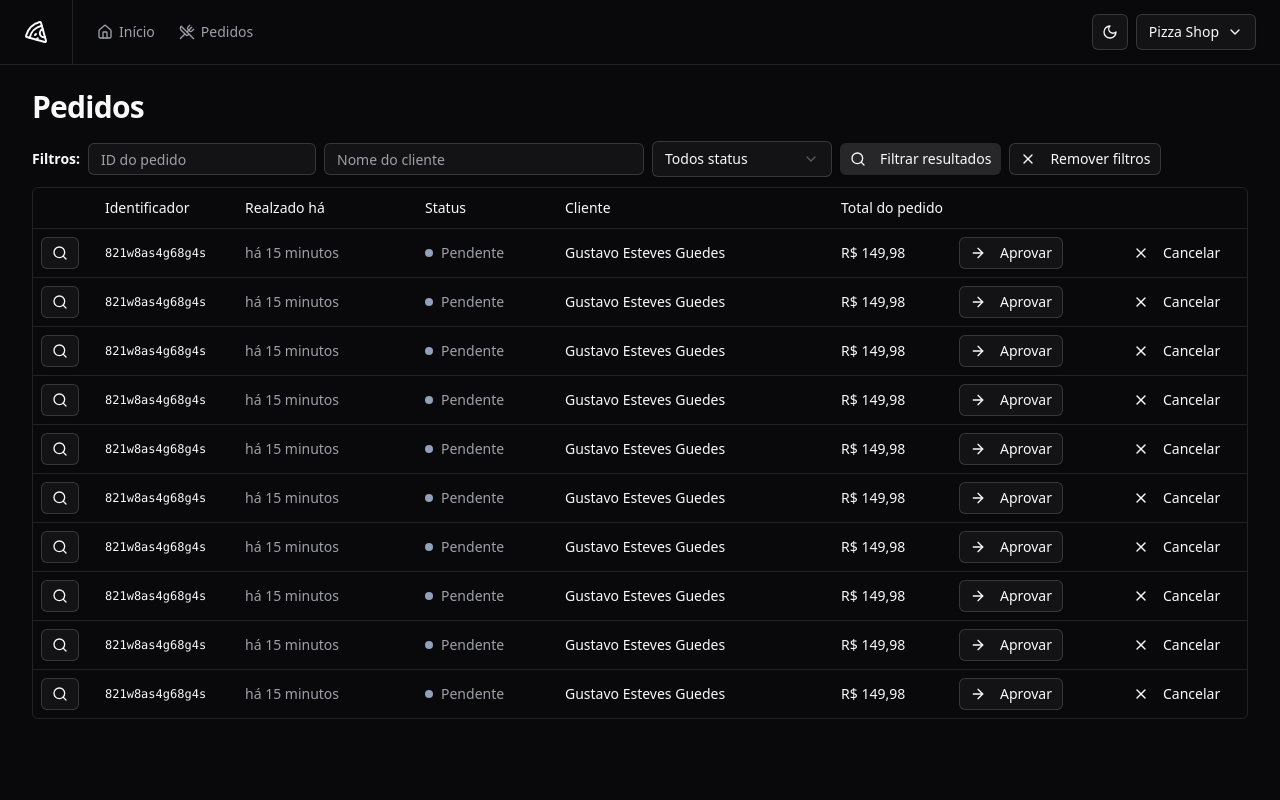
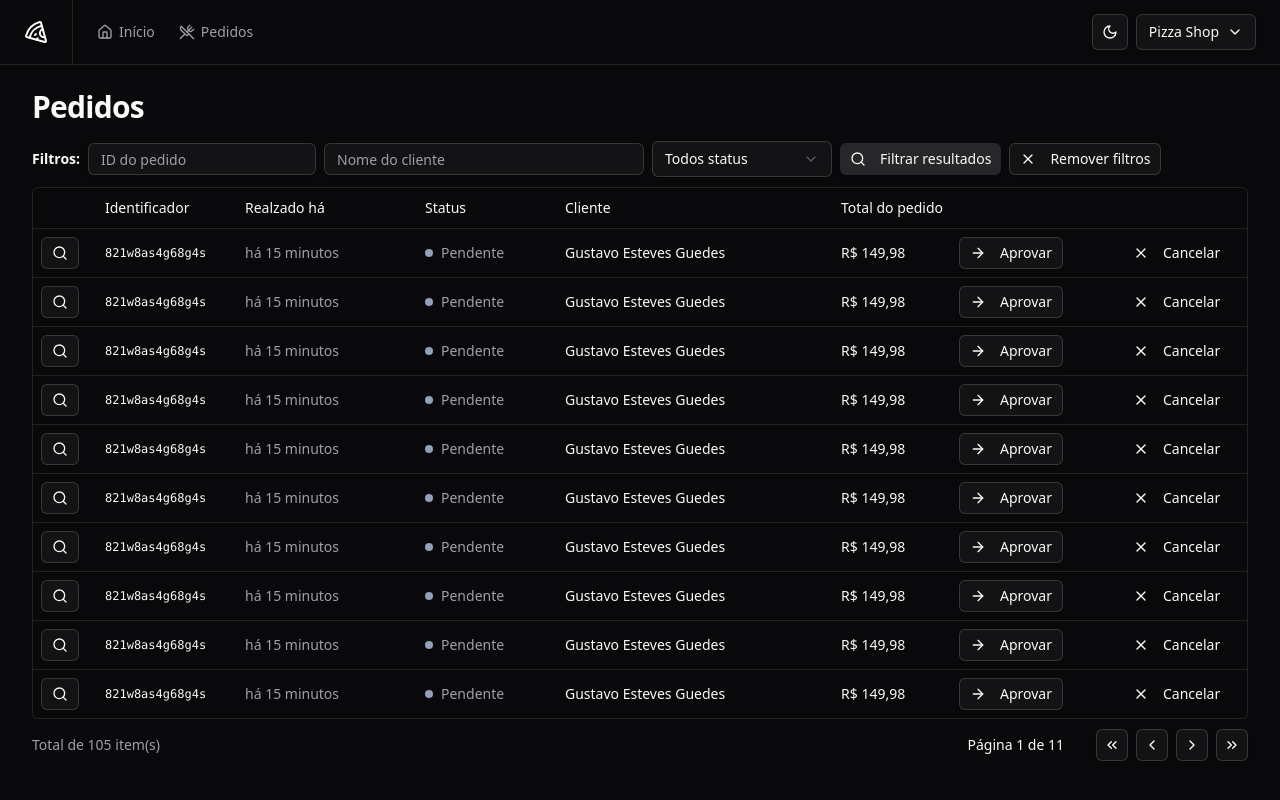
Before and after one commit to gustavoeguedes/pizzashop-web, a React (Vite) app: page /orders in a window 1280 px wide. Built offline with nearby package versions, Linux system fonts and the light colour scheme.

Commit message:
feat: add Pagination component for improved order navigation

```diff
--- /dev/null
+++ b/src/components/pagination.tsx
@@ -0,0 +1,53 @@
+import {
+  ChevronLeft,
+  ChevronRight,
+  ChevronsLeft,
+  ChevronsRight,
+} from 'lucide-react'
+
+import { Button } from './ui/button'
+
+export interface PaginationProps {
+  pageIndex: number
+  totalCount: number
+  perPage: number
+}
+
+export function Pagination({
+  pageIndex,
+  perPage,
+  totalCount,
+}: PaginationProps) {
+  const pages = Math.ceil(totalCount / perPage) ?? 1
+  return (
+    <div className="flex items-center justify-between">
+      <span className="text-muted-foreground text-sm">
+        Total de {totalCount} item(s)
+      </span>
+
+      <div className="flex items-center gap-6 lg:gap-8">
+        <div className="text-sm font-medium">
+          Página {pageIndex + 1} de {pages}
+        </div>
+        <div className="flex items-center gap-2">
+          <Button variant={'outline'} className="h-8 w-8 p-0">
+            <ChevronsLeft className="h-4 w-4" />
+            <span className="sr-only">Primeira página</span>
+          </Button>
+          <Button variant={'outline'} className="h-8 w-8 p-0">
+            <ChevronLeft className="h-4 w-4" />
+            <span className="sr-only">Página anterior</span>
+          </Button>
+          <Button variant={'outline'} className="h-8 w-8 p-0">
+            <ChevronRight className="h-4 w-4" />
+            <span className="sr-only">Próxima página</span>
+          </Button>
+          <Button variant={'outline'} className="h-8 w-8 p-0">
+            <ChevronsRight className="h-4 w-4" />
+            <span className="sr-only">Última página</span>
+          </Button>
+        </div>
+      </div>
+    </div>
+  )
+}
--- a/src/pages/app/orders/orders.tsx
+++ b/src/pages/app/orders/orders.tsx
@@ -1,5 +1,6 @@
 import { Helmet } from 'react-helmet-async'
 
+import { Pagination } from '../../../components/pagination'
 import {
   Table,
   TableBody,
@@ -16,7 +17,6 @@
       <Helmet title="Pedidos" />
       <div className="flex flex-col gap-4">
         <h1 className="text-3xl font-bold tracking-tight">Pedidos</h1>
-      </div>
         <div className="space-y-2.5">
           <OrderTableFilters />
 
@@ -41,6 +41,8 @@
               </TableBody>
             </Table>
           </div>
+          <Pagination pageIndex={0} totalCount={105} perPage={10} />
+        </div>
       </div>
     </>
   )
```
Lines whose indentation alone changed are shown as unchanged.
